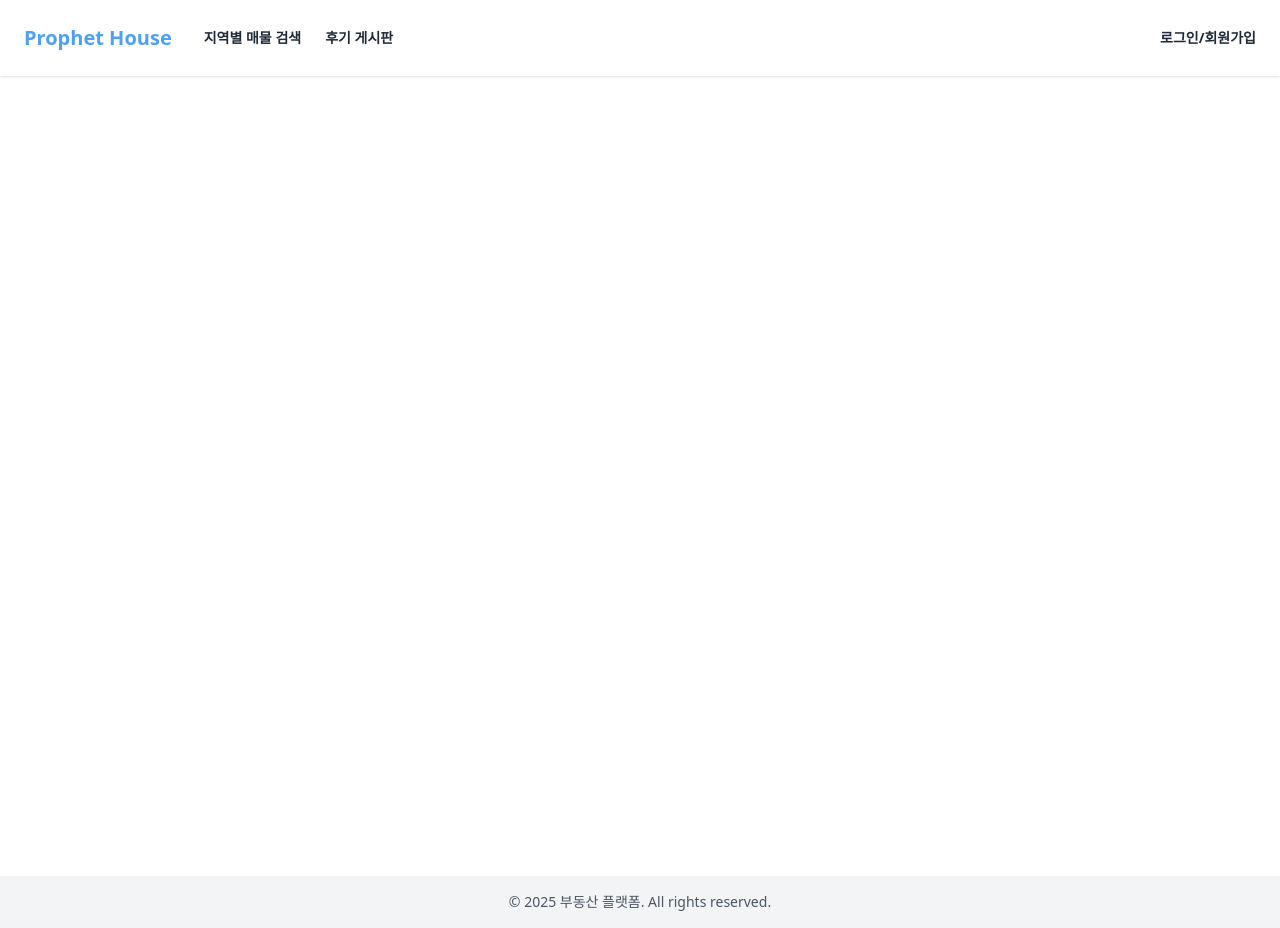
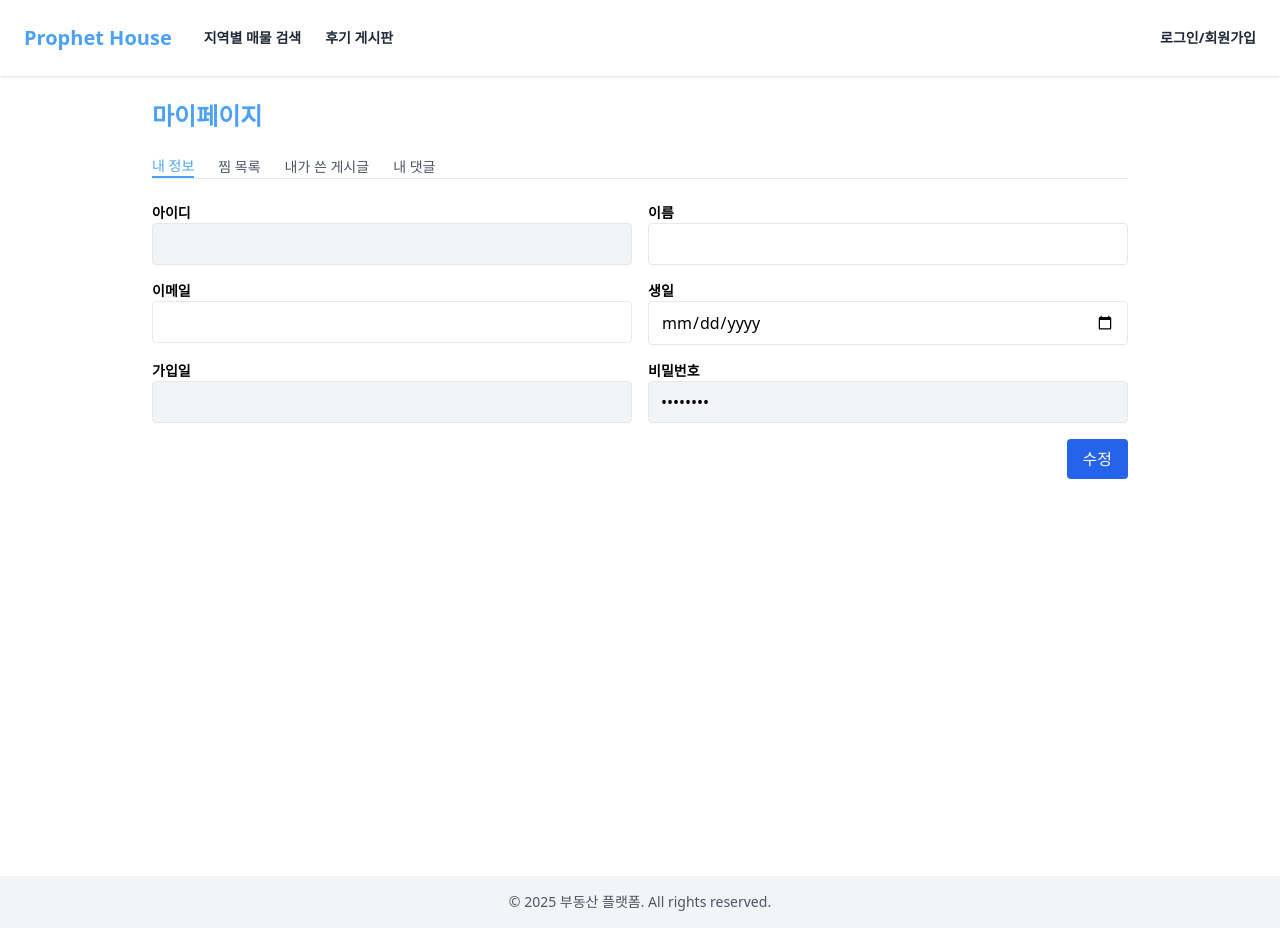
Before and after one commit to eoreunjee/final-project-prophet-house, a Vue app in the folder front/: page /user/myPage in a window 1280 px wide. Built offline with nearby package versions, Linux system fonts and the light colour scheme.

Commit message:
마이페이지 정보 조회

```diff
--- a/front/src/components/TheHeader.vue
+++ b/front/src/components/TheHeader.vue
@@ -15,6 +15,13 @@
     <div class="flex items-center space-x-4 text-sm">
       <template v-if="username">
         <span class="text-gray-700">{{ username }} 님</span>
+        <!-- ✅ 마이페이지 버튼 추가 -->
+        <router-link
+          to="/user/myPage"
+          class="text-gray-800 hover:text-[#4DA1F5]"
+        >
+          마이페이지
+        </router-link>
         <button @click="logout" class="text-gray-800 hover:text-red-500">로그아웃</button>
       </template>
       <template v-else>
--- a/front/src/router/index.js
+++ b/front/src/router/index.js
@@ -13,6 +13,17 @@ const router = createRouter({
       path: '/searchApart',
       name: 'searchApart',
       component: () => import('../views/SearchApartView.vue'),
+    },
+    {
+      path: '/user',
+      children: [
+        {
+          path: 'myPage',
+          name: 'myPage',
+          component: () => import('@/views/MyPage.vue')
+        }
+      ]
+
     },
     {
       path: '/reviews',
--- /dev/null
+++ b/front/src/views/MyPage.vue
@@ -0,0 +1,121 @@
+<template>
+  <div class="max-w-5xl mx-auto p-6">
+    <h2 class="text-2xl font-bold text-[#4DA1F5] mb-6">마이페이지</h2>
+
+    <div class="border-b mb-6">
+      <nav class="flex space-x-6 text-sm font-medium text-gray-600">
+        <button @click="tab = 'info'" :class="tab === 'info' ? 'text-[#4DA1F5] border-b-2 border-[#4DA1F5]' : ''">내 정보</button>
+        <button @click="tab = 'wishlist'" :class="tab === 'wishlist' ? 'text-[#4DA1F5] border-b-2 border-[#4DA1F5]' : ''">찜 목록</button>
+        <button @click="tab = 'reviews'" :class="tab === 'reviews' ? 'text-[#4DA1F5] border-b-2 border-[#4DA1F5]' : ''">내가 쓴 게시글</button>
+        <button @click="tab = 'comments'" :class="tab === 'comments' ? 'text-[#4DA1F5] border-b-2 border-[#4DA1F5]' : ''">내 댓글</button>
+      </nav>
+    </div>
+
+    <!-- 내 정보 탭 -->
+    <div v-if="tab === 'info'" class="space-y-4">
+      <div class="grid grid-cols-2 gap-4">
+        <div>
+          <label class="block text-sm font-semibold">아이디</label>
+          <input type="text" :value="user.id" disabled class="w-full border rounded px-3 py-2 bg-gray-100" />
+        </div>
+        <div>
+          <label class="block text-sm font-semibold">이름</label>
+          <input type="text" :value="user.name" class="w-full border rounded px-3 py-2" />
+        </div>
+        <div>
+          <label class="block text-sm font-semibold">이메일</label>
+          <input type="email" :value="user.email" class="w-full border rounded px-3 py-2" />
+        </div>
+        <div>
+          <label class="block text-sm font-semibold">생일</label>
+          <input type="date" :value="user.birth" class="w-full border rounded px-3 py-2" />
+        </div>
+        <div>
+          <label class="block text-sm font-semibold">가입일</label>
+          <input type="text" :value="user.joinedAt" disabled class="w-full border rounded px-3 py-2 bg-gray-100" />
+        </div>
+        <div>
+          <label class="block text-sm font-semibold">비밀번호</label>
+          <input type="password" value="********" disabled class="w-full border rounded px-3 py-2 bg-gray-100" />
+        </div>
+      </div>
+      <div class="text-right">
+        <button class="bg-blue-600 hover:bg-blue-700 text-white px-4 py-2 rounded">수정</button>
+      </div>
+    </div>
+
+    <!-- 찜 목록 탭 -->
+    <div v-if="tab === 'wishlist'" class="space-y-4">
+      <div v-for="item in wishlist" :key="item.id" class="p-4 border rounded shadow-sm">
+        <p class="font-semibold">{{ item.title }}</p>
+        <p class="text-sm text-gray-500">{{ item.address }}</p>
+      </div>
+    </div>
+
+    <!-- 내가 쓴 게시글 탭 -->
+    <div v-if="tab === 'reviews'" class="space-y-4">
+      <div v-for="review in reviews" :key="review.reviewId" class="p-4 border rounded shadow-sm">
+        <p class="font-semibold">{{ review.location }} - {{ review.dealType }}</p>
+        <p class="text-sm text-gray-600 whitespace-pre-wrap">{{ review.content }}</p>
+      </div>
+    </div>
+
+    <!-- 내가 쓴 댓글 탭 -->
+    <div v-if="tab === 'comments'" class="space-y-4">
+      <div v-for="comment in comments" :key="comment.commentId" class="p-4 border rounded shadow-sm">
+        <p class="text-sm text-gray-600">{{ comment.content }}</p>
+        <p class="text-xs text-gray-400">작성일: {{ formatDate(comment.createdAt) }}</p>
+      </div>
+    </div>
+  </div>
+</template>
+
+<script setup>
+import { ref, onMounted } from 'vue'
+import axios from 'axios'
+
+// 초기 탭
+const tab = ref('info')
+
+// 유저 정보
+const user = ref({
+  id: '',
+  name: '',
+  email: '',
+  birth: '',
+  joinedAt: ''
+})
+
+// 페이지 마운트 시 사용자 정보 불러오기
+onMounted(async () => {
+  const token = localStorage.getItem('token')
+  if (!token) return alert('로그인이 필요합니다.')
+
+  try {
+    const response = await axios.get('http://localhost:8080/api/user/me', {
+      headers: {
+        Authorization: `Bearer ${token}`
+      }
+    })
+
+    const data = response.data
+    user.value = {
+      id: data.id,
+      name: data.name,
+      email: data.email,
+      birth: data.birthDate,       // 백엔드에서 birth_date as birthDate로 내려옴
+      joinedAt: data.createdAt?.slice(0, 10)    // created_at as createdAt
+    }
+
+  } catch (err) {
+    console.error('사용자 정보 조회 실패:', err)
+    alert('로그인 세션이 만료되었거나 오류가 발생했습니다.')
+  }
+})
+</script>
+
+<style scoped>
+button {
+  transition: all 0.2s ease-in-out;
+}
+</style>
```
